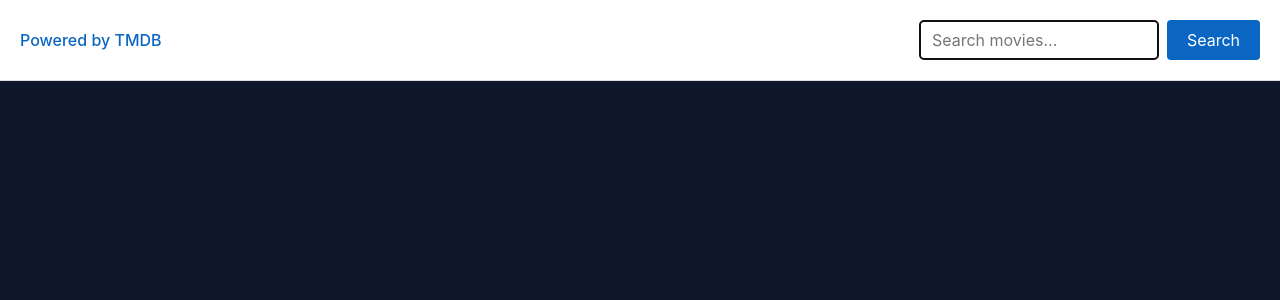
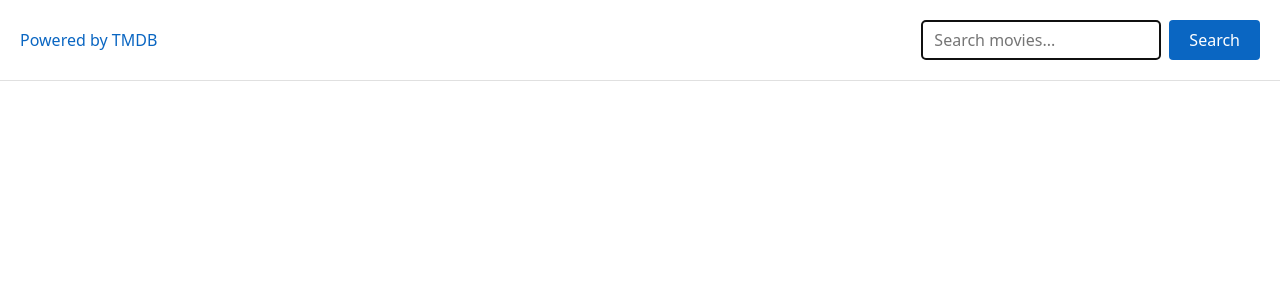
Before and after one commit to Sveta-pu/04-react-query, a React (Vite) app: page / in a window 1280 px wide. Shown: the top 300 px of the page. Built offline with nearby package versions, Linux system fonts and the light colour scheme.

Commit message:
modern-normalize

```diff
--- a/src/main.tsx
+++ b/src/main.tsx
@@ -1,19 +1,14 @@
-// src/main.tsx
-import { StrictMode } from 'react';
-import { createRoot } from 'react-dom/client';
+import ReactDOM from 'react-dom/client';
+import App from './components/App/App';
+import 'modern-normalize';
 import { QueryClient, QueryClientProvider } from '@tanstack/react-query';
 import { ReactQueryDevtools } from '@tanstack/react-query-devtools';
 
-import './index.css';
-import App from './components/App/App';
-
 const queryClient = new QueryClient();
 
-createRoot(document.getElementById('root') as HTMLElement).render(
-  <StrictMode>
-    <QueryClientProvider client={queryClient}>
-      <App />
-      <ReactQueryDevtools initialIsOpen={false} />
-    </QueryClientProvider>
-  </StrictMode>
+ReactDOM.createRoot(document.getElementById('root') as HTMLElement).render(
+  <QueryClientProvider client={queryClient}>
+    <App />
+    <ReactQueryDevtools initialIsOpen={false} />
+  </QueryClientProvider>
 );
--- a/src/services/movieService.ts
+++ b/src/services/movieService.ts
@@ -6,7 +6,7 @@ const api = axios.create({
   baseURL: 'https://api.themoviedb.org/3',
 });
 
-// 🔹 Чистий HTTP-сервіс
+// 🔹  HTTP-сервіс
 export async function fetchMovies(
   query: string,
   page: number
--- a/tsconfig.app.json
+++ b/tsconfig.app.json
@@ -24,5 +24,5 @@
     "noFallthroughCasesInSwitch": true,
     "noUncheckedSideEffectImports": true
   },
-  "include": ["src", "App", "main.tsx"]
+  "include": ["src", "App", "src/main.tsx"]
 }
```
Also changed, not shown: main.tsx (deleted, +0 -14 lines).
